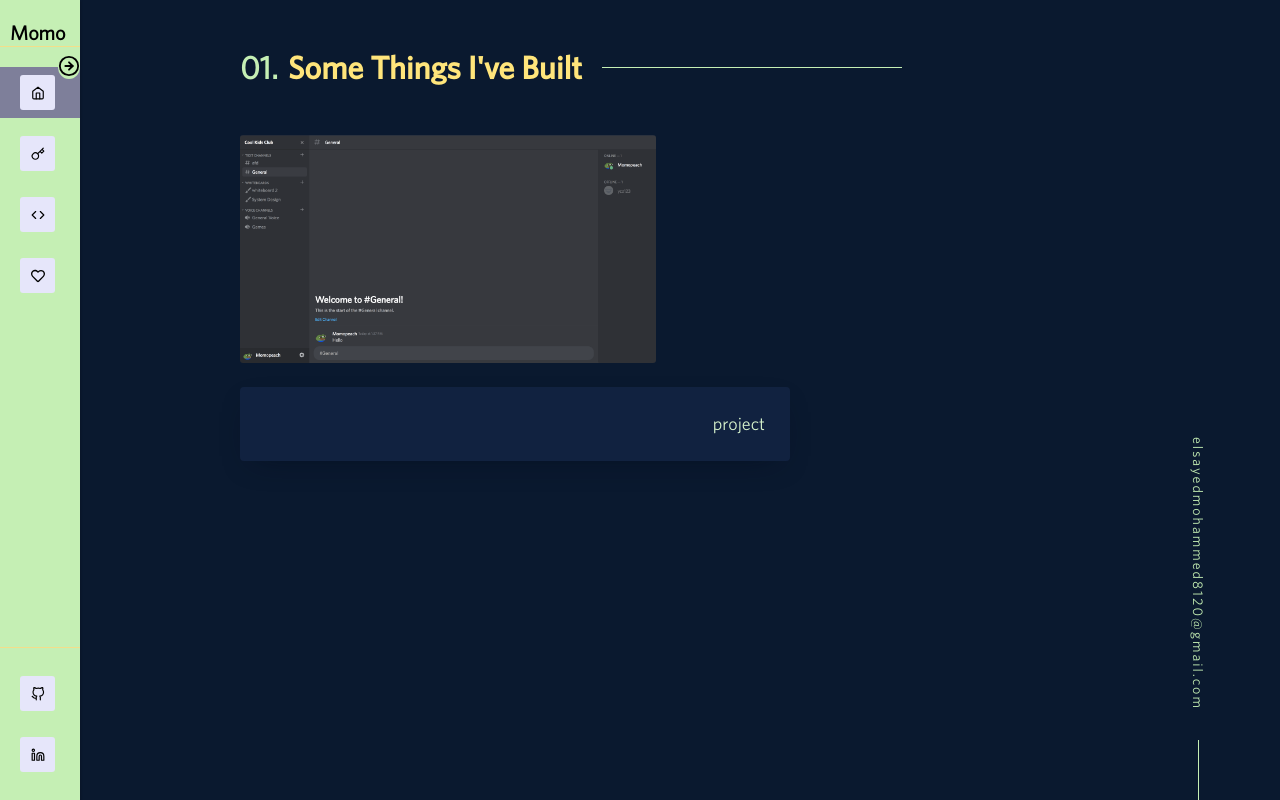
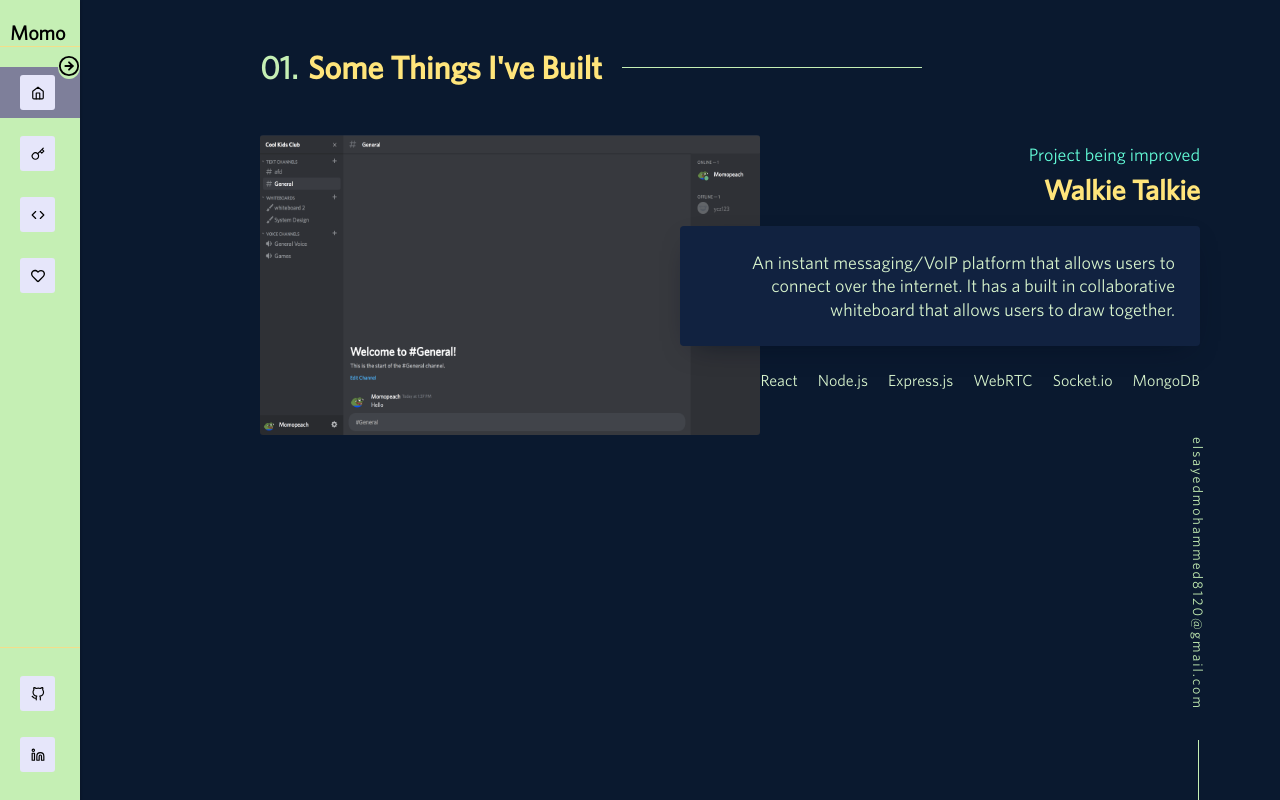
Before and after one commit to Momopeach1/portfolio, a React (Create React App) app: page /projects in a window 1280 px wide. Built offline with nearby package versions, Linux system fonts and the light colour scheme.

Commit message:
Projects Page Update
Added a card and styling to projects page

```diff
--- a/src/components/Projects.js
+++ b/src/components/Projects.js
@@ -1,5 +1,6 @@
 import React from 'react';
-
+import { MenuItem } from "react-pro-sidebar";
+import { FiGithub } from "react-icons/fi";
 import '../styles/Project.css'
 
 const Projects = () => {
@@ -19,10 +20,21 @@ const Projects = () => {
             <div className='project-main-container'>
                 <div className='project-card'>
                     <img className='project-img' alt='borg home' src='/borg_home.png'></img>
-                    <div className='project-card-text'>
+                    <div className='project-card-text-container'>
+                        <h2 className='project-title-flare'>Project being improved</h2>
+                        <h1 className='project-title'>Walkie Talkie</h1>
                         <p className='project-card-desc'>
-                            project
+                            An instant messaging/VoIP platform that allows users to connect over the internet.
+                            It has a built in collaborative whiteboard that allows users to draw together.
                         </p>
+                        <ul className='project-tech-list'>
+                            <li>React</li>
+                            <li>Node.js</li>
+                            <li>Express.js</li>
+                            <li>WebRTC</li>
+                            <li>Socket.io</li>
+                            <li>MongoDB</li>
+                        </ul>
                     </div>
                 </div>
             </div>
--- a/src/styles/Project.css
+++ b/src/styles/Project.css
@@ -1,5 +1,6 @@
 .main-content-project {
     padding-left: 240px;
+    margin-left: 20px;
     background-color: #0a192f;
     height: 100vh;
     overflow-y: scroll;
@@ -16,8 +17,8 @@
     height: fit-content;
 }
 .project-img {
-    width: 40%;
-    height: 40%;
+    width: 500px;
+    height: 300px;
     border-radius: 3px;
 }
 
@@ -25,7 +26,23 @@
     margin-top: 50px;
 }
 
+.project-card  {
+    display: flex;
+}
+
+.project-title {
+    font-size: 28px;
+}
+
+.project-title-flare {
+    margin: 10px 0px;
+}
+
 .project-card-text-container {
+    right: 80px;
+    position: relative;
+    width: fit-content;
+    text-align: right;
 }
 
 .project-card-desc {
@@ -34,11 +51,27 @@
     color: #d8f4cd;
     font-size: 18px;
     box-shadow: 0 10px 30px -15px #020c1bb3;
-    position: relative;
     z-index: 2;
     padding: 25px;
     border-radius: 4px;
 }
-/*     top: -200px;
-    left: 300px
- */
+
+.project-tech-list {
+    justify-content: flex-end;
+    display: flex;
+    flex-wrap: wrap;
+    position: relative;
+    z-index: 2;
+    margin: 25px 0px 10px;
+    padding: 0px;
+    list-style: none;
+}
+
+.project-tech-list li {
+    text-align: right;
+    color: #d8f4cd;
+    font-family: 'whitney-book';
+    font-size: 16px;
+    white-space: nowrap;
+    margin: 0px 0px 5px 20px;
+}
```
